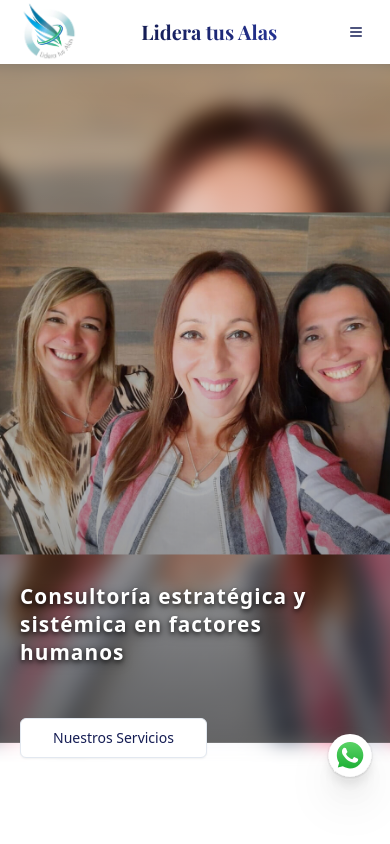
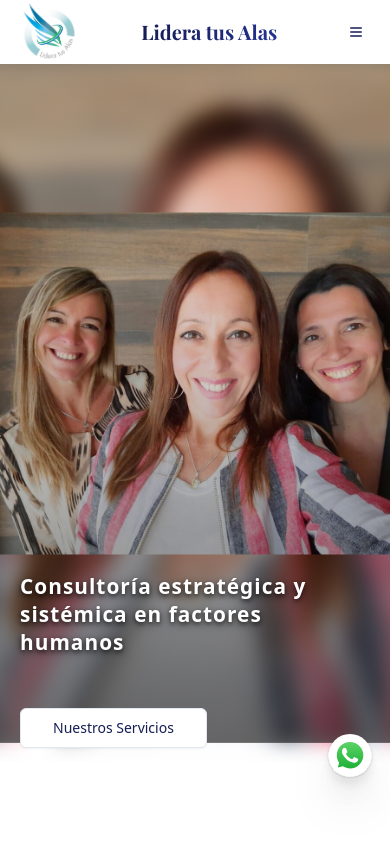
Before and after one commit to natalischwartz/Proyecto-Lideratusalas, a React (Vite) app: page / in a window 390 px wide. Shown: the top 844 px of the page. Built offline with nearby package versions, Linux system fonts and the light colour scheme.

Commit message:
subi el button hero mas

```diff
--- a/src/index.css
+++ b/src/index.css
@@ -214,7 +214,7 @@
   }
 
   .button-hero{
-    margin-bottom:20px;
+    margin-bottom:30px;
 
   }
 
```
